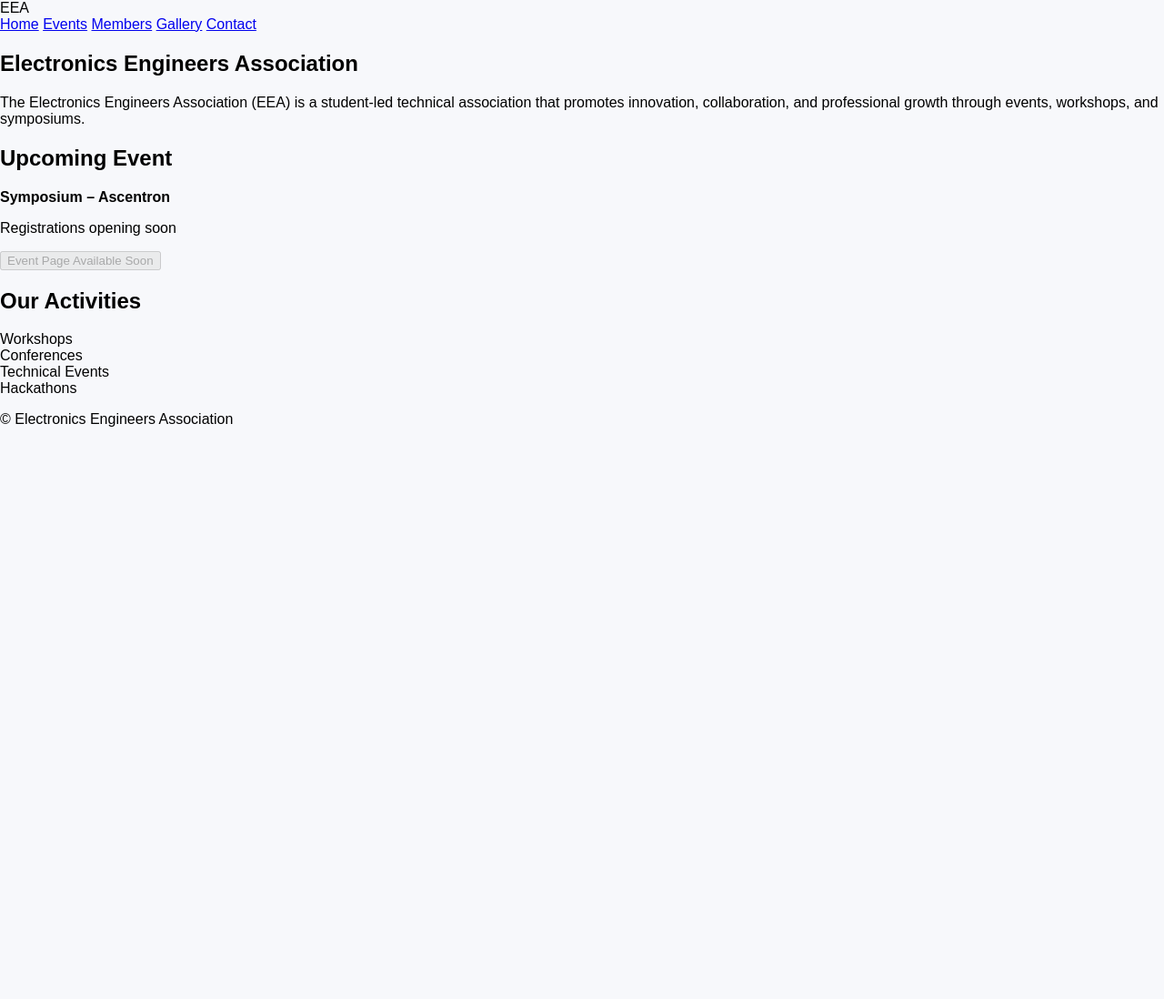
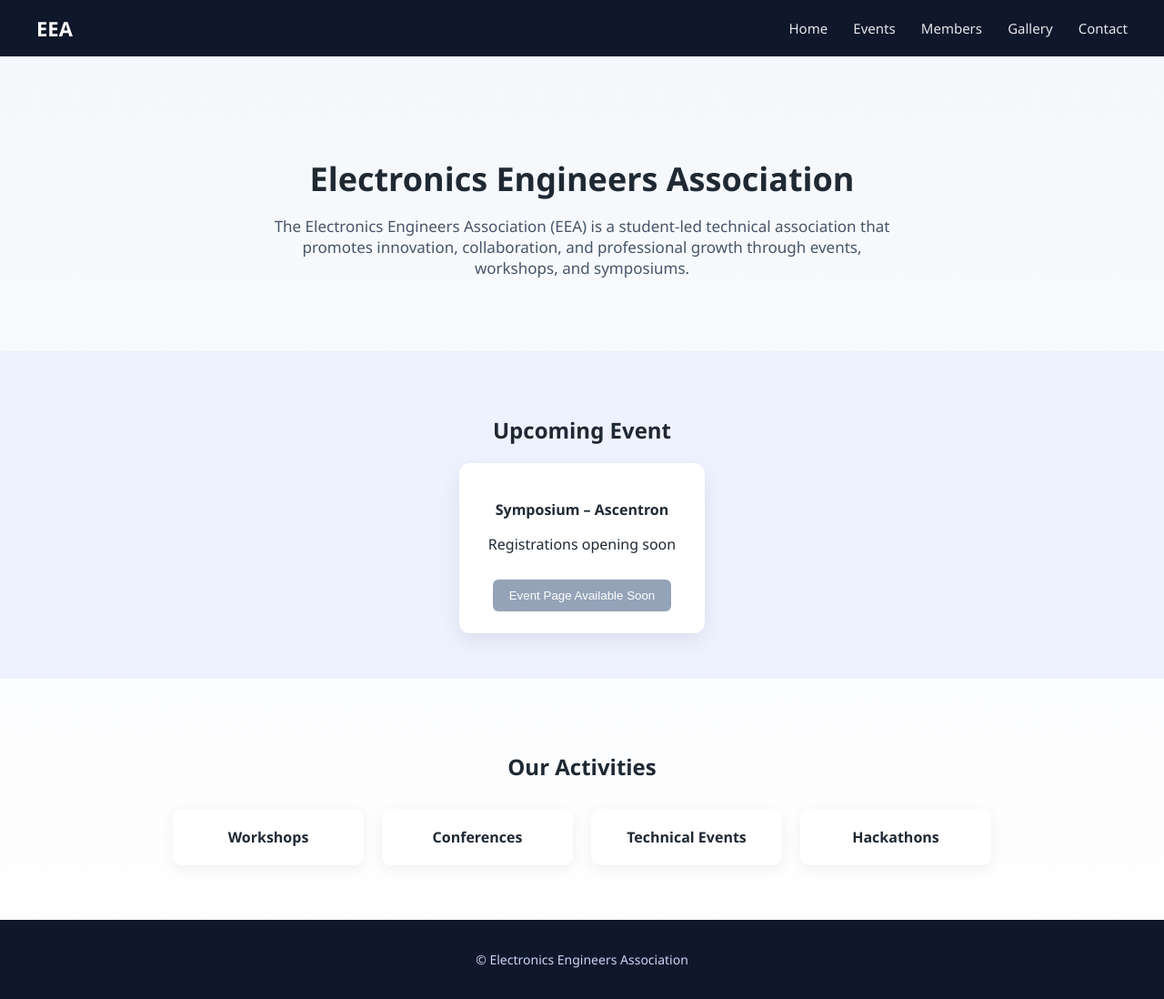
Before and after one commit to eeaofficial/eea-website, a Flask app: page / in a window 1280 px wide. Shown: the whole page at 91% size. Before the commit the page ends 469 px from the top, so only its background shows below. Run offline with Flask 3, Linux system fonts and the light colour scheme.

Commit message:
Add professional light theme styling

```diff
--- a/app/static/css/eea.css
+++ b/app/static/css/eea.css
@@ -1,5 +1,107 @@
+/* GLOBAL */
 body {
     margin: 0;
-    font-family: Arial, sans-serif;
-    background-color: #f7f8fb;
+    font-family: "Segoe UI", sans-serif;
+    background: linear-gradient(180deg, #f4f7fb, #ffffff);
+    color: #1f2933;
 }
+
+/* NAVBAR */
+.navbar {
+    display: flex;
+    justify-content: space-between;
+    align-items: center;
+    padding: 16px 40px;
+    background-color: #0f172a;
+}
+
+.navbar .logo {
+    font-size: 22px;
+    font-weight: bold;
+    color: #ffffff;
+}
+
+.navbar nav a {
+    color: #e5e7eb;
+    margin-left: 24px;
+    text-decoration: none;
+    font-size: 15px;
+}
+
+.navbar nav a:hover {
+    color: #60a5fa;
+}
+
+/* HERO */
+.hero {
+    text-align: center;
+    padding: 80px 20px;
+}
+
+.hero h1 {
+    font-size: 36px;
+    margin-bottom: 16px;
+}
+
+.hero p {
+    max-width: 700px;
+    margin: auto;
+    font-size: 17px;
+    color: #475569;
+}
+
+/* UPCOMING EVENT */
+.upcoming {
+    background-color: #eef2ff;
+    padding: 50px 20px;
+    text-align: center;
+}
+
+.event-card {
+    display: inline-block;
+    background: #ffffff;
+    padding: 24px 32px;
+    border-radius: 12px;
+    box-shadow: 0 8px 24px rgba(0,0,0,0.08);
+}
+
+.event-card button {
+    margin-top: 12px;
+    padding: 10px 18px;
+    border: none;
+    border-radius: 6px;
+    background-color: #94a3b8;
+    color: white;
+    cursor: not-allowed;
+}
+
+/* CATEGORIES */
+.categories {
+    padding: 60px 20px;
+    text-align: center;
+}
+
+.category-grid {
+    display: grid;
+    grid-template-columns: repeat(auto-fit, minmax(180px, 1fr));
+    gap: 20px;
+    max-width: 900px;
+    margin: 30px auto 0;
+}
+
+.category {
+    padding: 20px;
+    background: #ffffff;
+    border-radius: 10px;
+    box-shadow: 0 4px 16px rgba(0,0,0,0.06);
+    font-weight: 600;
+}
+
+/* FOOTER */
+.footer {
+    text-align: center;
+    padding: 20px;
+    background: #0f172a;
+    color: #cbd5f5;
+    font-size: 14px;
+}
```
